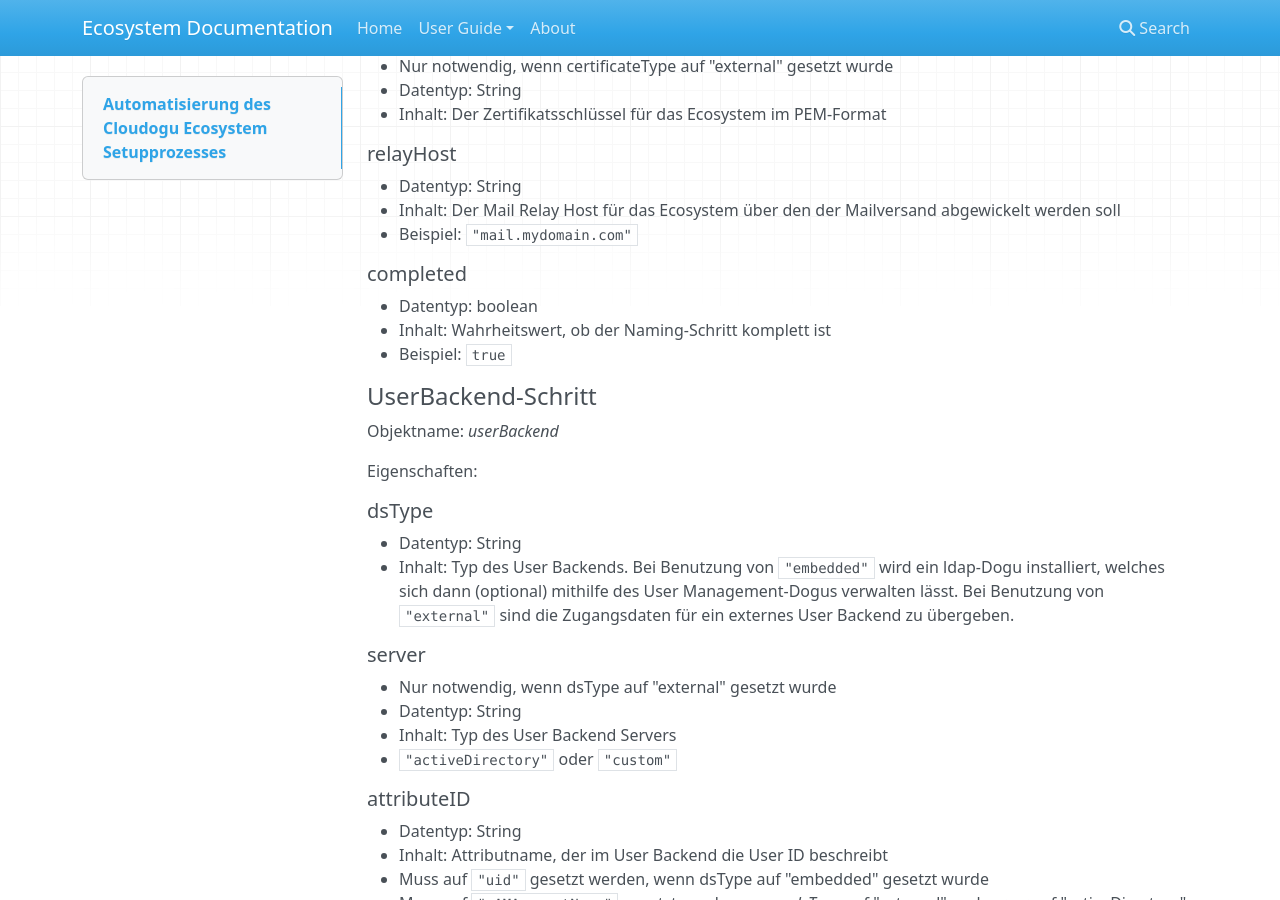
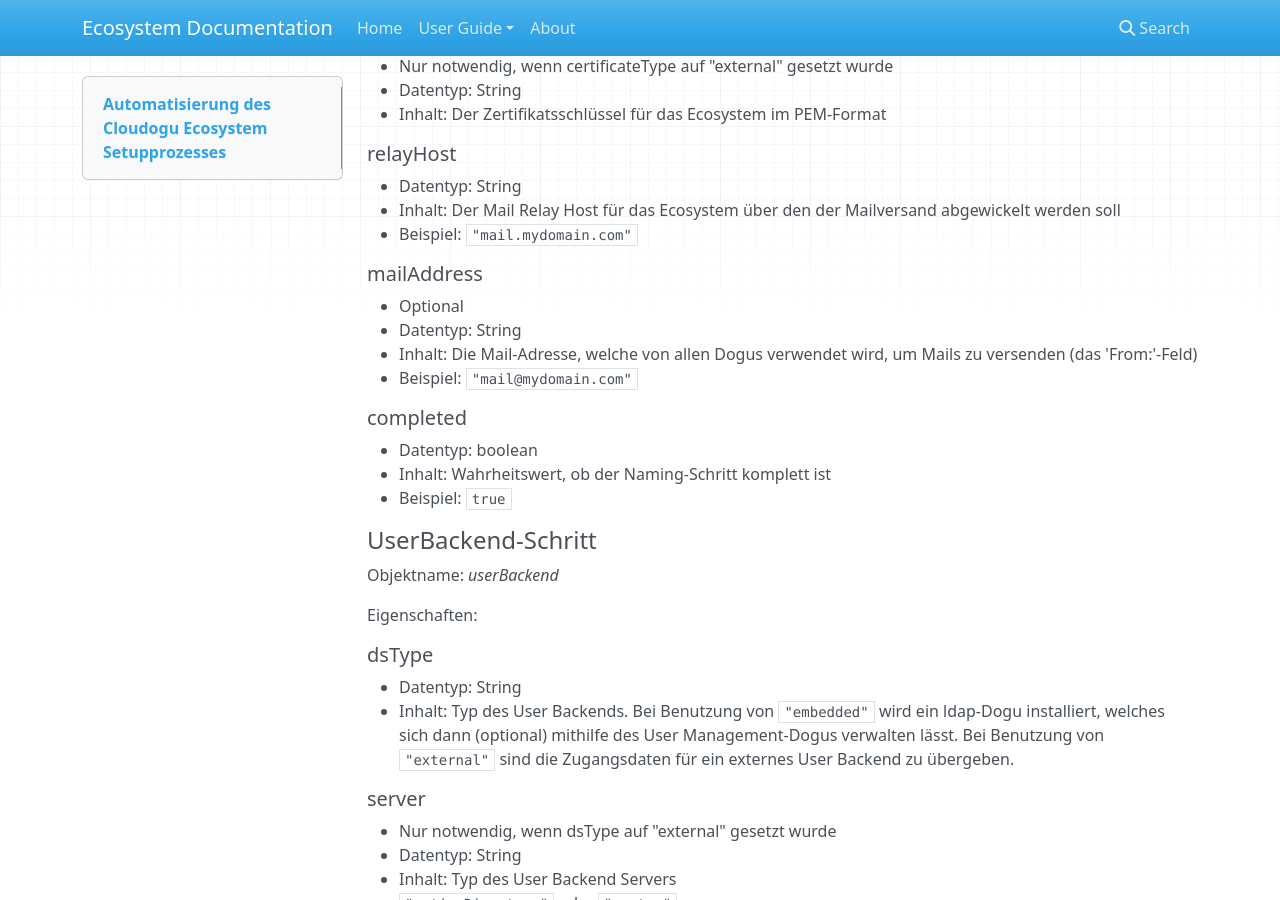
Before and after one commit to cloudogu/ecosystem, an MkDocs documentation site: the page built from docs/docs/user-guide/setup-json_de.md, in a window 1280 px wide and 900 px high, scrolled down 2346 px. Built offline with MkDocs 1.6.1, drawn with Linux system fonts in a browser that asks for light colours; nearby versions of some CDN libraries; old or Windows-style settings are respelled for this version of MkDocs.

Commit message:
#367 Updates documentation of the setup

```diff
--- a/docs/docs/user-guide/setup-json_de.md
+++ b/docs/docs/user-guide/setup-json_de.md
@@ -99,6 +99,12 @@ die IP-Adresse des EcoSystems an dieser Stelle verwendet.
 * Datentyp: String
 * Inhalt: Der Mail Relay Host für das Ecosystem über den der Mailversand abgewickelt werden soll
 * Beispiel: ``"mail.mydomain.com"``
+
+##### mailAddress
+* Optional
+* Datentyp: String
+* Inhalt: Die Mail-Adresse, welche von allen Dogus verwendet wird, um Mails zu versenden (das 'From:'-Feld)
+* Beispiel: ``"mail@mydomain.com"``
 
 ##### completed
 * Datentyp: boolean
```
Also changed, not shown: docs/docs/user-guide/setup-json.md (+6 -0 lines).
